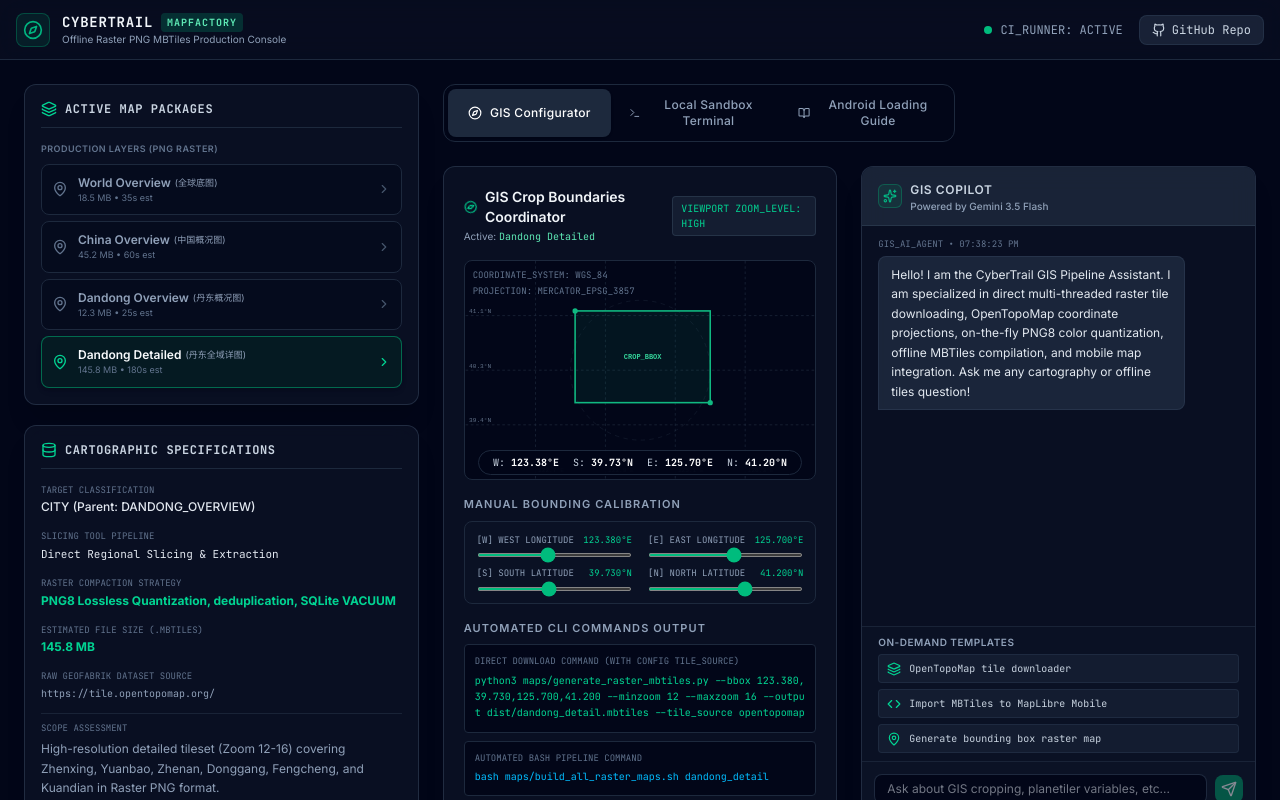
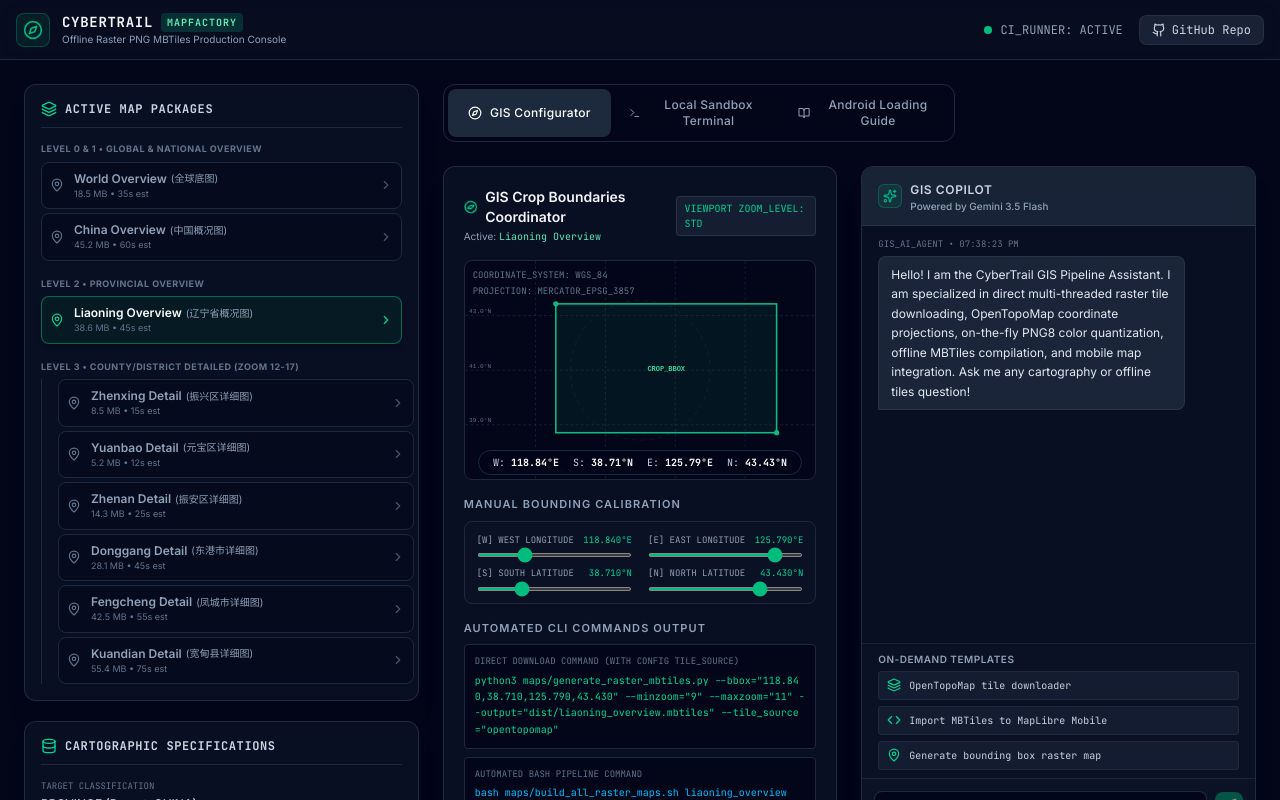
Before and after one commit to oudanobu/CyberTrail-MapFactory, a React (Vite) app: page / in a window 1280 px wide. Shown: the top 800 px of the page. Built offline with nearby package versions, Linux system fonts and the light colour scheme.

Commit message:
feat: update map targets to Liaoning province
Refactor map configuration to replace Dandong-specific datasets with a broader Liaoning provincial overview and granular district-level detail layers. Update UI logic for dynamic viewport framing and CI/CD pipelines to support the new target structure.

```diff
--- a/maps/bounding_boxes.json
+++ b/maps/bounding_boxes.json
@@ -16,21 +16,66 @@
     "layer_type": "country",
     "format": "png"
   },
-  "dandong_overview": {
-    "name": "Dandong Overview (丹东概况图)",
-    "bbox": [123.38, 39.73, 125.70, 41.20],
+  "liaoning_overview": {
+    "name": "Liaoning Overview (辽宁省概况图)",
+    "bbox": [118.84, 38.71, 125.79, 43.43],
     "parent": "china",
-    "description": "Regional overview containing roads, transit lines, and county-level boundaries for Dandong region (Zoom 9-11) in Raster PNG format.",
+    "description": "Provincial overview showing city positions, expressways, national roads, railways, and major water bodies for zoom 9-11.",
     "zoom_range": "9-11",
     "layer_type": "province",
     "format": "png"
   },
-  "dandong_detail": {
-    "name": "Dandong Detailed (丹东全域详图)",
-    "bbox": [123.38, 39.73, 125.70, 41.20],
-    "parent": "dandong_overview",
-    "description": "High-resolution detailed tileset (Zoom 12-16) covering Zhenxing, Yuanbao, Zhenan, Donggang, Fengcheng, and Kuandian in Raster PNG format.",
-    "zoom_range": "12-16",
+  "zhenxing_detail": {
+    "name": "Zhenxing Detail (振兴区详细图)",
+    "bbox": [124.30, 40.05, 124.45, 40.16],
+    "parent": "liaoning_overview",
+    "description": "High-resolution detail tiles for Zhenxing district urban core, highlighting streets, riverfront paths, and neighborhood POIs for zoom 12-17.",
+    "zoom_range": "12-17",
+    "layer_type": "city",
+    "format": "png"
+  },
+  "yuanbao_detail": {
+    "name": "Yuanbao Detail (元宝区详细图)",
+    "bbox": [124.34, 40.11, 124.44, 40.19],
+    "parent": "liaoning_overview",
+    "description": "High-resolution detail tiles for Yuanbao district center, containing roads, residential blocks, and scenic mountain areas for zoom 12-17.",
+    "zoom_range": "12-17",
+    "layer_type": "city",
+    "format": "png"
+  },
+  "zhenan_detail": {
+    "name": "Zhenan Detail (振安区详细图)",
+    "bbox": [124.25, 40.08, 124.62, 40.32],
+    "parent": "liaoning_overview",
+    "description": "High-resolution detail tiles for the surrounding Zhenan suburban region, showing local transport grids and hills for zoom 12-17.",
+    "zoom_range": "12-17",
+    "layer_type": "city",
+    "format": "png"
+  },
+  "donggang_detail": {
+    "name": "Donggang Detail (东港市详细图)",
+    "bbox": [123.38, 39.73, 124.35, 40.15],
+    "parent": "liaoning_overview",
+    "description": "High-resolution detail tiles for Donggang coastal city, including harbor areas, agricultural plains, and streets for zoom 12-17.",
+    "zoom_range": "12-17",
+    "layer_type": "city",
+    "format": "png"
+  },
+  "fengcheng_detail": {
+    "name": "Fengcheng Detail (凤城市详细图)",
+    "bbox": [123.55, 40.15, 124.50, 40.78],
+    "parent": "liaoning_overview",
+    "description": "High-resolution detail tiles for Fengcheng, displaying mountain topography, railways, national highway routes, and towns for zoom 12-17.",
+    "zoom_range": "12-17",
+    "layer_type": "city",
+    "format": "png"
+  },
+  "kuandian_detail": {
+    "name": "Kuandian Detail (宽甸县详细图)",
+    "bbox": [124.30, 40.35, 125.70, 41.20],
+    "parent": "liaoning_overview",
+    "description": "High-resolution detail tiles for Kuandian Manchu Autonomous County, featuring dense forest topography, reservoirs, and roads for zoom 12-17.",
+    "zoom_range": "12-17",
     "layer_type": "city",
     "format": "png"
   }
--- a/src/App.tsx
+++ b/src/App.tsx
@@ -46,34 +46,94 @@ const MAP_TARGETS: MapTarget[] = [
     compileTimeSec: 60
   },
   {
-    key: "dandong_overview",
-    name: "Dandong Overview",
-    chineseName: "丹东概况图",
+    key: "liaoning_overview",
+    name: "Liaoning Overview",
+    chineseName: "辽宁省概况图",
     sourceUrl: "https://tile.opentopomap.org/",
-    bbox: [123.38, 39.73, 125.70, 41.20],
-    description: "Regional overview containing roads, transit lines, and county-level boundaries for Dandong region (Zoom 9-11) in Raster PNG format.",
+    bbox: [118.84, 38.71, 125.79, 43.43],
+    description: "Provincial overview showing city positions, expressways, national roads, railways, and major water bodies (Zoom 9-11) in Raster PNG format.",
     parent: "china",
     layerType: "province",
-    estimatedSize: "12.3 MB",
+    estimatedSize: "38.6 MB",
+    compileTimeSec: 45
+  },
+  {
+    key: "zhenxing_detail",
+    name: "Zhenxing Detail",
+    chineseName: "振兴区详细图",
+    sourceUrl: "https://tile.opentopomap.org/",
+    bbox: [124.30, 40.05, 124.45, 40.16],
+    description: "High-resolution detail tiles for Zhenxing district urban core, highlighting streets, riverfront paths, and neighborhood POIs (Zoom 12-17) in Raster PNG format.",
+    parent: "liaoning_overview",
+    layerType: "city",
+    estimatedSize: "8.5 MB",
+    compileTimeSec: 15
+  },
+  {
+    key: "yuanbao_detail",
+    name: "Yuanbao Detail",
+    chineseName: "元宝区详细图",
+    sourceUrl: "https://tile.opentopomap.org/",
+    bbox: [124.34, 40.11, 124.44, 40.19],
+    description: "High-resolution detail tiles for Yuanbao district center, containing roads, residential blocks, and scenic mountain areas (Zoom 12-17) in Raster PNG format.",
+    parent: "liaoning_overview",
+    layerType: "city",
+    estimatedSize: "5.2 MB",
+    compileTimeSec: 12
+  },
+  {
+    key: "zhenan_detail",
+    name: "Zhenan Detail",
+    chineseName: "振安区详细图",
+    sourceUrl: "https://tile.opentopomap.org/",
+    bbox: [124.25, 40.08, 124.62, 40.32],
+    description: "High-resolution detail tiles for the surrounding Zhenan suburban region, showing local transport grids and hills (Zoom 12-17) in Raster PNG format.",
+    parent: "liaoning_overview",
+    layerType: "city",
+    estimatedSize: "14.3 MB",
     compileTimeSec: 25
   },
   {
-    key: "dandong_detail",
-    name: "Dandong Detailed",
-    chineseName: "丹东全域详图",
+    key: "donggang_detail",
+    name: "Donggang Detail",
+    chineseName: "东港市详细图",
     sourceUrl: "https://tile.opentopomap.org/",
-    bbox: [123.38, 39.73, 125.70, 41.20],
-    description: "High-resolution detailed tileset (Zoom 12-16) covering Zhenxing, Yuanbao, Zhenan, Donggang, Fengcheng, and Kuandian in Raster PNG format.",
-    parent: "dandong_overview",
+    bbox: [123.38, 39.73, 124.35, 40.15],
+    description: "High-resolution detail tiles for Donggang coastal city, including harbor areas, agricultural plains, and streets (Zoom 12-17) in Raster PNG format.",
+    parent: "liaoning_overview",
     layerType: "city",
-    estimatedSize: "145.8 MB",
-    compileTimeSec: 180
+    estimatedSize: "28.1 MB",
+    compileTimeSec: 45
+  },
+  {
+    key: "fengcheng_detail",
+    name: "Fengcheng Detail",
+    chineseName: "凤城市详细图",
+    sourceUrl: "https://tile.opentopomap.org/",
+    bbox: [123.55, 40.15, 124.50, 40.78],
+    description: "High-resolution detail tiles for Fengcheng, displaying mountain topography, railways, national highway routes, and towns (Zoom 12-17) in Raster PNG format.",
+    parent: "liaoning_overview",
+    layerType: "city",
+    estimatedSize: "42.5 MB",
+    compileTimeSec: 55
+  },
+  {
+    key: "kuandian_detail",
+    name: "Kuandian Detail",
+    chineseName: "宽甸县详细图",
+    sourceUrl: "https://tile.opentopomap.org/",
+    bbox: [124.30, 40.35, 125.70, 41.20],
+    description: "High-resolution detail tiles for Kuandian Manchu Autonomous County, featuring dense forest topography, reservoirs, and roads (Zoom 12-17) in Raster PNG format.",
+    parent: "liaoning_overview",
+    layerType: "city",
+    estimatedSize: "55.4 MB",
+    compileTimeSec: 75
   }
 ];
 
 export default function App() {
-  const [selectedTarget, setSelectedTarget] = useState<MapTarget>(MAP_TARGETS[3]); // Default to Dandong Detailed
-  const [activeBbox, setActiveBbox] = useState<[number, number, number, number]>(MAP_TARGETS[3].bbox);
+  const [selectedTarget, setSelectedTarget] = useState<MapTarget>(MAP_TARGETS[2]); // Default to Liaoning Overview
+  const [activeBbox, setActiveBbox] = useState<[number, number, number, number]>(MAP_TARGETS[2].bbox);
   const [activeTab, setActiveTab] = useState<'editor' | 'cli' | 'guide'>('editor');
   const [activeFile, setActiveFile] = useState<'workflow' | 'script' | 'optimizer' | 'json'>('workflow');
   const [copiedTextKey, setCopiedTextKey] = useState<string | null>(null);
@@ -86,6 +146,35 @@ export default function App() {
     navigator.clipboard.writeText(code);
     setCopiedTextKey(key);
     setTimeout(() => setCopiedTextKey(null), 2000);
+  };
+
+  const renderTargetButton = (target: MapTarget, isNested: boolean = false) => {
+    const isSelected = selectedTarget.key === target.key;
+    return (
+      <button
+        key={target.key}
+        onClick={() => setSelectedTarget(target)}
+        className={`w-full text-left p-2 rounded-lg border transition flex items-center justify-between ${
+          isNested ? 'ml-3' : ''
+        } ${
+          isSelected
+            ? "bg-emerald-950/40 border-emerald-500/50 text-slate-50 shadow-md"
+            : "bg-slate-950/40 border-slate-800 hover:border-slate-700 text-slate-400 hover:text-slate-200"
+        }`}
+      >
+        <div className="flex gap-2.5 items-center min-w-0">
+          <MapPin className={`w-3.5 h-3.5 shrink-0 ${isSelected ? 'text-emerald-400' : 'text-slate-500'}`} />
+          <div className="min-w-0">
+            <div className="flex items-center gap-1">
+              <span className="font-semibold text-xs truncate">{target.name}</span>
+              <span className="text-[10px] text-slate-400 shrink-0">({target.chineseName})</span>
+            </div>
+            <p className="text-[9px] text-slate-500 truncate">{target.estimatedSize} • {target.compileTimeSec}s est</p>
+          </div>
+        </div>
+        <ChevronRight className={`w-3.5 h-3.5 shrink-0 ${isSelected ? 'text-emerald-400' : 'text-slate-600'}`} />
+      </button>
+    );
   };
 
   const getFileContent = () => {
@@ -102,15 +191,20 @@ on:
   workflow_dispatch:
     inputs:
       map_target:
-        description: 'Compile Target (world, china, dandong_overview, dandong_detail, or all)'
+        description: 'Compile Target (world, china, liaoning_overview, zhenxing_detail, yuanbao_detail, zhenan_detail, donggang_detail, fengcheng_detail, kuandian_detail, or all)'
         required: true
         default: 'all'
         type: choice
         options:
           - world
           - china
-          - dandong_overview
-          - dandong_detail
+          - liaoning_overview
+          - zhenxing_detail
+          - yuanbao_detail
+          - zhenan_detail
+          - donggang_detail
+          - fengcheng_detail
+          - kuandian_detail
           - all
 
 permissions:
@@ -280,16 +374,46 @@ def optimize_and_deduplicate(db_path):
     "zoom_range": "6-8",
     "format": "png"
   },
-  "dandong_overview": {
-    "name": "Dandong Overview (丹东概况图)",
-    "bbox": [123.38, 39.73, 125.70, 41.20],
+  "liaoning_overview": {
+    "name": "Liaoning Overview (辽宁省概况图)",
+    "bbox": [118.84, 38.71, 125.79, 43.43],
     "zoom_range": "9-11",
     "format": "png"
   },
-  "dandong_detail": {
-    "name": "Dandong Detailed (丹东全域详图)",
-    "bbox": [123.38, 39.73, 125.70, 41.20],
-    "zoom_range": "12-16",
+  "zhenxing_detail": {
+    "name": "Zhenxing Detail (振兴区详细图)",
+    "bbox": [124.30, 40.05, 124.45, 40.16],
+    "zoom_range": "12-17",
+    "format": "png"
+  },
+  "yuanbao_detail": {
+    "name": "Yuanbao Detail (元宝区详细图)",
+    "bbox": [124.34, 40.11, 124.44, 40.19],
+    "zoom_range": "12-17",
+    "format": "png"
+  },
+  "zhenan_detail": {
+    "name": "Zhenan Detail (振安区详细图)",
+    "bbox": [124.25, 40.08, 124.62, 40.32],
+    "zoom_range": "12-17",
+    "format": "png"
+  },
+  "donggang_detail": {
+    "name": "Donggang Detail (东港市详细图)",
+    "bbox": [123.38, 39.73, 124.35, 40.15],
+    "zoom_range": "12-17",
+    "format": "png"
+  },
+  "fengcheng_detail": {
+    "name": "Fengcheng Detail (凤城市详细图)",
+    "bbox": [123.55, 40.15, 124.50, 40.78],
+    "zoom_range": "12-17",
+    "format": "png"
+  },
+  "kuandian_detail": {
+    "name": "Kuandian Detail (宽甸县详细图)",
+    "bbox": [124.30, 40.35, 125.70, 41.20],
+    "zoom_range": "12-17",
     "format": "png"
   }
 }`
@@ -346,31 +470,36 @@ def optimize_and_deduplicate(db_path):
               <h2 className="font-semibold text-xs text-slate-300 font-mono tracking-wider uppercase">Active Map Packages</h2>
             </div>
 
-            <span className="text-[9px] text-slate-500 font-semibold tracking-wider uppercase block mb-2">Production Layers (PNG Raster)</span>
-            <div className="space-y-1.5">
-              {MAP_TARGETS.map((target) => (
-                <button
-                  key={target.key}
-                  onClick={() => setSelectedTarget(target)}
-                  className={`w-full text-left p-2.5 rounded-lg border transition flex items-center justify-between ${
-                    selectedTarget.key === target.key
-                      ? "bg-emerald-950/40 border-emerald-500/50 text-slate-50 shadow-md"
-                      : "bg-slate-950/40 border-slate-800 hover:border-slate-700 text-slate-400 hover:text-slate-200"
-                  }`}
-                >
-                  <div className="flex gap-2.5 items-center min-w-0">
-                    <MapPin className={`w-4 h-4 shrink-0 ${selectedTarget.key === target.key ? 'text-emerald-400' : 'text-slate-500'}`} />
-                    <div className="min-w-0">
-                      <div className="flex items-center gap-1">
-                        <span className="font-semibold text-xs truncate">{target.name}</span>
-                        <span className="text-[9px] text-slate-400 shrink-0">({target.chineseName})</span>
-                      </div>
-                      <p className="text-[9px] text-slate-500 truncate">{target.estimatedSize} • {target.compileTimeSec}s est</p>
-                    </div>
-                  </div>
-                  <ChevronRight className={`w-3.5 h-3.5 shrink-0 ${selectedTarget.key === target.key ? 'text-emerald-400' : 'text-slate-600'}`} />
-                </button>
-              ))}
+            <div className="space-y-4">
+              {/* Level 0 & 1: Global & National */}
+              <div>
+                <span className="text-[9px] text-slate-500 font-bold tracking-wider uppercase block mb-1.5">Level 0 & 1 • Global & National Overview</span>
+                <div className="space-y-1">
+                  {MAP_TARGETS.filter(t => t.key === 'world' || t.key === 'china').map(target =>
+                    renderTargetButton(target, false)
+                  )}
+                </div>
+              </div>
+
+              {/* Level 2: Provincial Overview */}
+              <div>
+                <span className="text-[9px] text-slate-500 font-bold tracking-wider uppercase block mb-1.5">Level 2 • Provincial Overview</span>
+                <div className="space-y-1">
+                  {MAP_TARGETS.filter(t => t.key === 'liaoning_overview').map(target =>
+                    renderTargetButton(target, false)
+                  )}
+                </div>
+              </div>
+
+              {/* Level 3: County & District Detail */}
+              <div>
+                <span className="text-[9px] text-slate-500 font-bold tracking-wider uppercase block mb-1.5">Level 3 • County/District Detailed (Zoom 12-17)</span>
+                <div className="space-y-1 pl-1 border-l border-slate-800">
+                  {MAP_TARGETS.filter(t => t.key.endsWith('_detail')).map(target =>
+                    renderTargetButton(target, true)
+                  )}
+                </div>
+              </div>
             </div>
           </div>
 
@@ -392,7 +521,7 @@ def optimize_and_deduplicate(db_path):
               <div>
                 <span className="text-slate-500 uppercase text-[9px]">Slicing Tool Pipeline</span>
                 <p className="text-slate-200 mt-0.5">
-                  {selectedTarget.key === 'dandong' ? `Osmium Slicing, BBox [123.38, 39.73, 125.70, 41.20]` : `Direct Regional Slicing & Extraction`}
+                  {selectedTarget.key.endsWith('_detail') ? `County/District Detailed BBox Extraction (Zoom 12-17)` : `Direct Regional BBox Tile Download`}
                 </p>
               </div>
 
--- a/src/components/InteractiveMap.tsx
+++ b/src/components/InteractiveMap.tsx
@@ -21,13 +21,19 @@ export default function InteractiveMap({ selectedTarget, activeBbox, onBboxChang
     if (selectedTarget.key === "china") {
       return { lonMin: 70, lonMax: 150, latMin: 15, latMax: 55 };
     }
-    if (selectedTarget.key === "dandong_overview") {
-      return { lonMin: 117, lonMax: 127, latMin: 37, latMax: 45 };
+    if (selectedTarget.key === "liaoning_overview") {
+      return { lonMin: 116.0, lonMax: 127.0, latMin: 37.0, latMax: 45.0 };
     }
-    if (selectedTarget.key === "dandong_detail") {
-      return { lonMin: 121.5, lonMax: 127.5, latMin: 38.5, latMax: 42.0 };
-    }
-    return { lonMin: 110, lonMax: 135, latMin: 30, latMax: 48 };
+    // For detailed county/district maps, we dynamically focus on the target area with slight padding
+    const [tMinLon, tMinLat, tMaxLon, tMaxLat] = selectedTarget.bbox;
+    const paddingLon = Math.max(0.04, (tMaxLon - tMinLon) * 0.4);
+    const paddingLat = Math.max(0.04, (tMaxLat - tMinLat) * 0.4);
+    return {
+      lonMin: tMinLon - paddingLon,
+      lonMax: tMaxLon + paddingLon,
+      latMin: tMinLat - paddingLat,
+      latMax: tMaxLat + paddingLat
+    };
   };
 
   const domain = getViewportDomain();
@@ -253,7 +259,11 @@ export default function InteractiveMap({ selectedTarget, activeBbox, onBboxChang
         <div className="bg-slate-950 p-2.5 rounded border border-slate-800 font-mono text-[10px] text-emerald-400 relative group select-all">
           <div className="absolute top-2 right-2 opacity-0 group-hover:opacity-100 transition">
             <button
-              onClick={() => copyToClipboard(`python3 maps/generate_raster_mbtiles.py --bbox ${minLon.toFixed(3)},${minLat.toFixed(3)},${maxLon.toFixed(3)},${maxLat.toFixed(3)} --minzoom ${selectedTarget.key === 'world' ? 0 : selectedTarget.key === 'china' ? 6 : selectedTarget.key === 'dandong_overview' ? 9 : 12} --maxzoom ${selectedTarget.key === 'world' ? 5 : selectedTarget.key === 'china' ? 8 : selectedTarget.key === 'dandong_overview' ? 11 : 16} --output dist/${selectedTarget.key}.mbtiles --tile_source opentopomap`, 'python-source')}
+              onClick={() => {
+                const minZ = selectedTarget.key === 'world' ? 0 : selectedTarget.key === 'china' ? 6 : selectedTarget.key === 'liaoning_overview' ? 9 : 12;
+                const maxZ = selectedTarget.key === 'world' ? 5 : selectedTarget.key === 'china' ? 8 : selectedTarget.key === 'liaoning_overview' ? 11 : 17;
+                copyToClipboard(`python3 maps/generate_raster_mbtiles.py --bbox="${minLon.toFixed(3)},${minLat.toFixed(3)},${maxLon.toFixed(3)},${maxLat.toFixed(3)}" --minzoom="${minZ}" --maxzoom="${maxZ}" --output="dist/${selectedTarget.key}.mbtiles" --tile_source="opentopomap"`, 'python-source');
+              }}
               className="p-1 rounded bg-slate-800 hover:bg-slate-700 text-slate-300"
               title="Copy Command"
             >
@@ -262,7 +272,7 @@ export default function InteractiveMap({ selectedTarget, activeBbox, onBboxChang
           </div>
           <span className="text-[9px] text-slate-500 uppercase block mb-1">Direct Download Command (with config tile_source)</span>
           <code className="text-[10px] leading-relaxed break-all">
-            python3 maps/generate_raster_mbtiles.py --bbox {minLon.toFixed(3)},{minLat.toFixed(3)},{maxLon.toFixed(3)},{maxLat.toFixed(3)} --minzoom {selectedTarget.key === 'world' ? 0 : selectedTarget.key === 'china' ? 6 : selectedTarget.key === 'dandong_overview' ? 9 : 12} --maxzoom {selectedTarget.key === 'world' ? 5 : selectedTarget.key === 'china' ? 8 : selectedTarget.key === 'dandong_overview' ? 11 : 16} --output dist/{selectedTarget.key}.mbtiles --tile_source opentopomap
+            python3 maps/generate_raster_mbtiles.py --bbox="{minLon.toFixed(3)},{minLat.toFixed(3)},{maxLon.toFixed(3)},{maxLat.toFixed(3)}" --minzoom="{selectedTarget.key === 'world' ? 0 : selectedTarget.key === 'china' ? 6 : selectedTarget.key === 'liaoning_overview' ? 9 : 12}" --maxzoom="{selectedTarget.key === 'world' ? 5 : selectedTarget.key === 'china' ? 8 : selectedTarget.key === 'liaoning_overview' ? 11 : 17}" --output="dist/{selectedTarget.key}.mbtiles" --tile_source="opentopomap"
           </code>
         </div>
 
--- a/src/components/TerminalLogs.tsx
+++ b/src/components/TerminalLogs.tsx
@@ -69,7 +69,7 @@ export default function TerminalLogs({ selectedTarget, customBbox }: TerminalLog
 
     const sliceSequence: SeqEntry[] = [
       { text: `${timestamp()} 📐 Processing projection bounding box: [${bboxStr}]`, type: 'info', delay: 3500 },
-      { text: `Target Zoom Levels: ${selectedTarget.key === 'world' ? 'Z0 - Z5' : selectedTarget.key === 'china' ? 'Z6 - Z8' : selectedTarget.key === 'dandong_overview' ? 'Z9 - Z11' : 'Z12 - Z16'}`, type: 'metric', delay: 3800 },
+      { text: `Target Zoom Levels: ${selectedTarget.key === 'world' ? 'Z0 - Z5' : selectedTarget.key === 'china' ? 'Z6 - Z8' : selectedTarget.key === 'liaoning_overview' ? 'Z9 - Z11' : 'Z12 - Z17'}`, type: 'metric', delay: 3800 },
       { text: `Calculating tile coordinates for selected zooms...`, type: 'info', delay: 4200 },
       { text: `Total tile coordinate index set generated.`, type: 'success', delay: 4600 },
     ];
```
Also changed, not shown: 1 other file (tests, documents, lock files or other folders).
